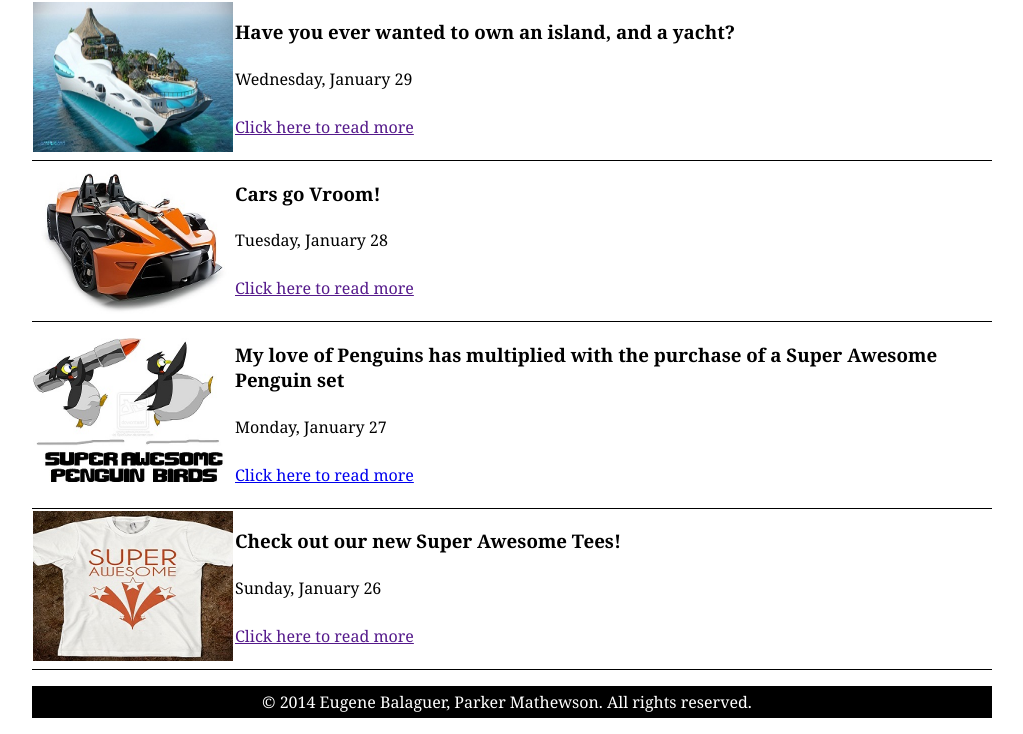
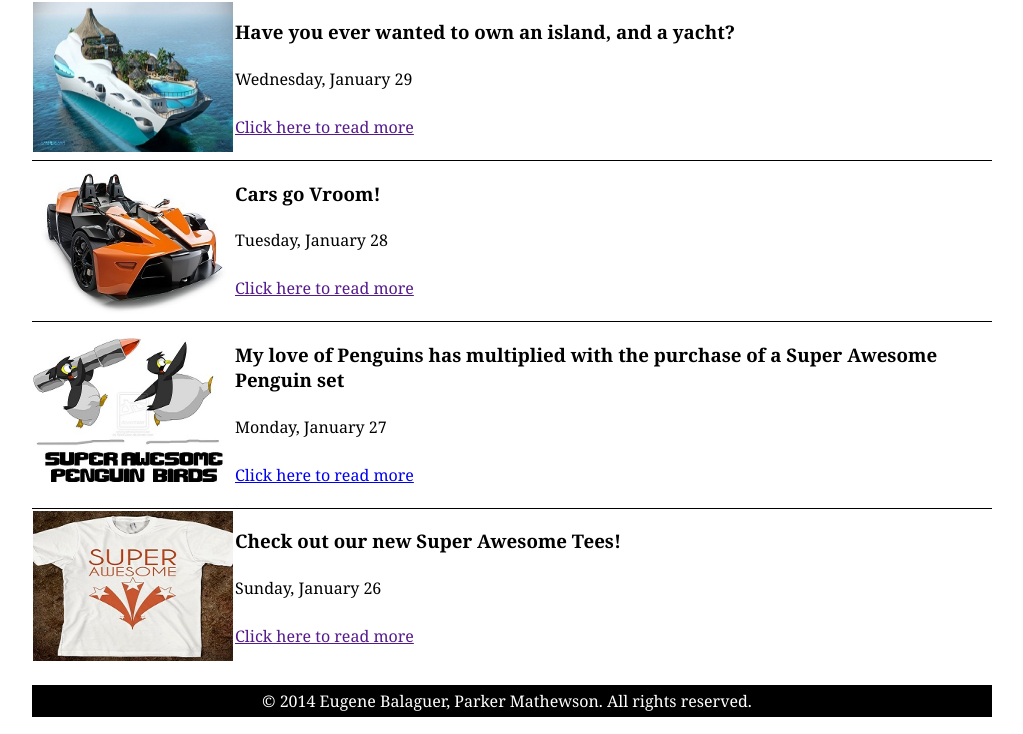
Before and after one commit to zapree/superawesomewebsite, a PHP site: page /blog.html in a window 1280 px wide. Shown: the part 184-918 px from the top of the page, without its empty margins (128-1151 px from the left). Run offline with PHP 8.4, Linux system fonts and the light colour scheme.

Commit message:
changed css to relieve error

```diff
--- a/css/superawesomestyle.css
+++ b/css/superawesomestyle.css
@@ -120,7 +120,7 @@ footer {
 	border-top:none
 }
 #blog_table tr:last-child{
-	border-bottom
+	border-bottom: none;
 }
 #product_yacht{
 	padding: 10px;
```
